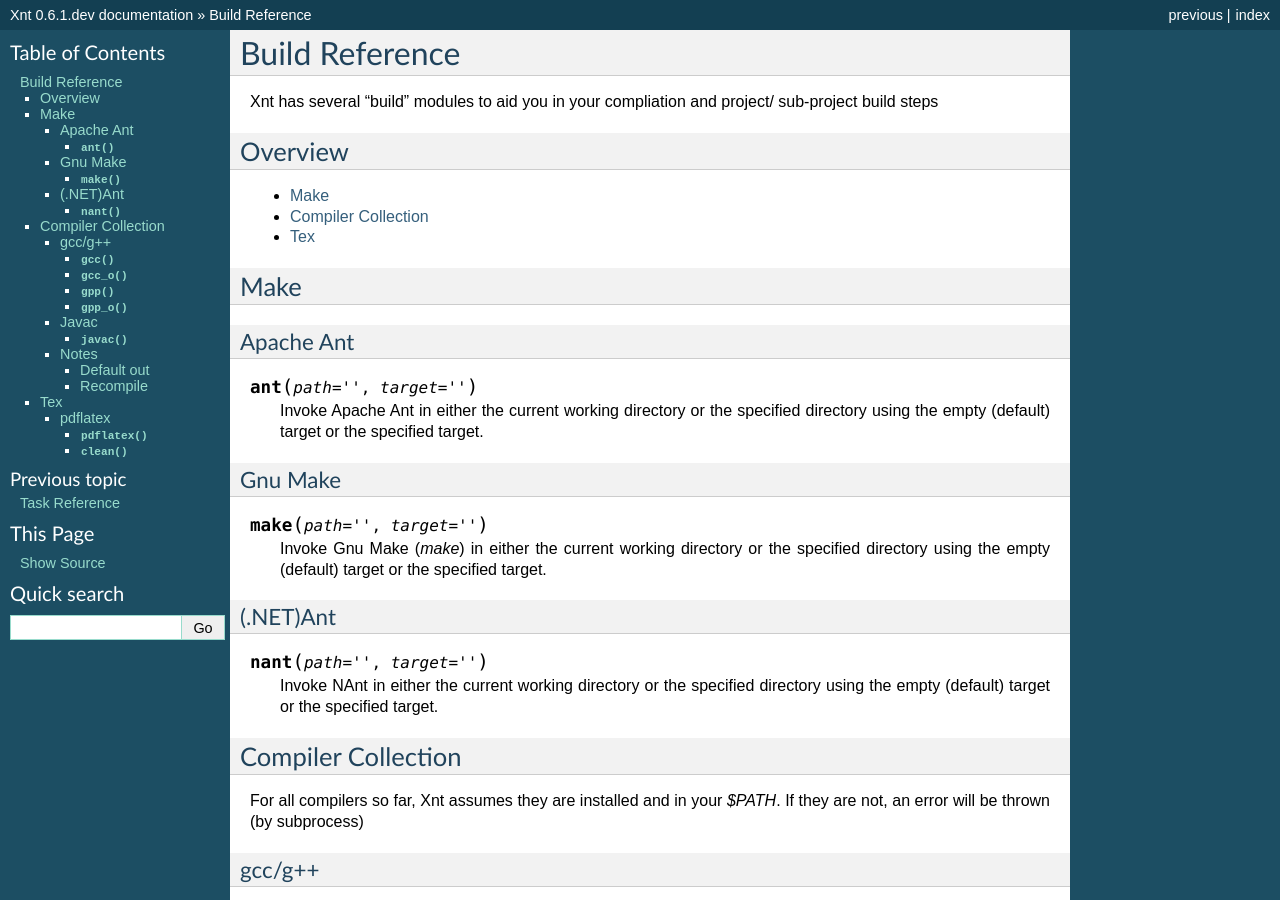
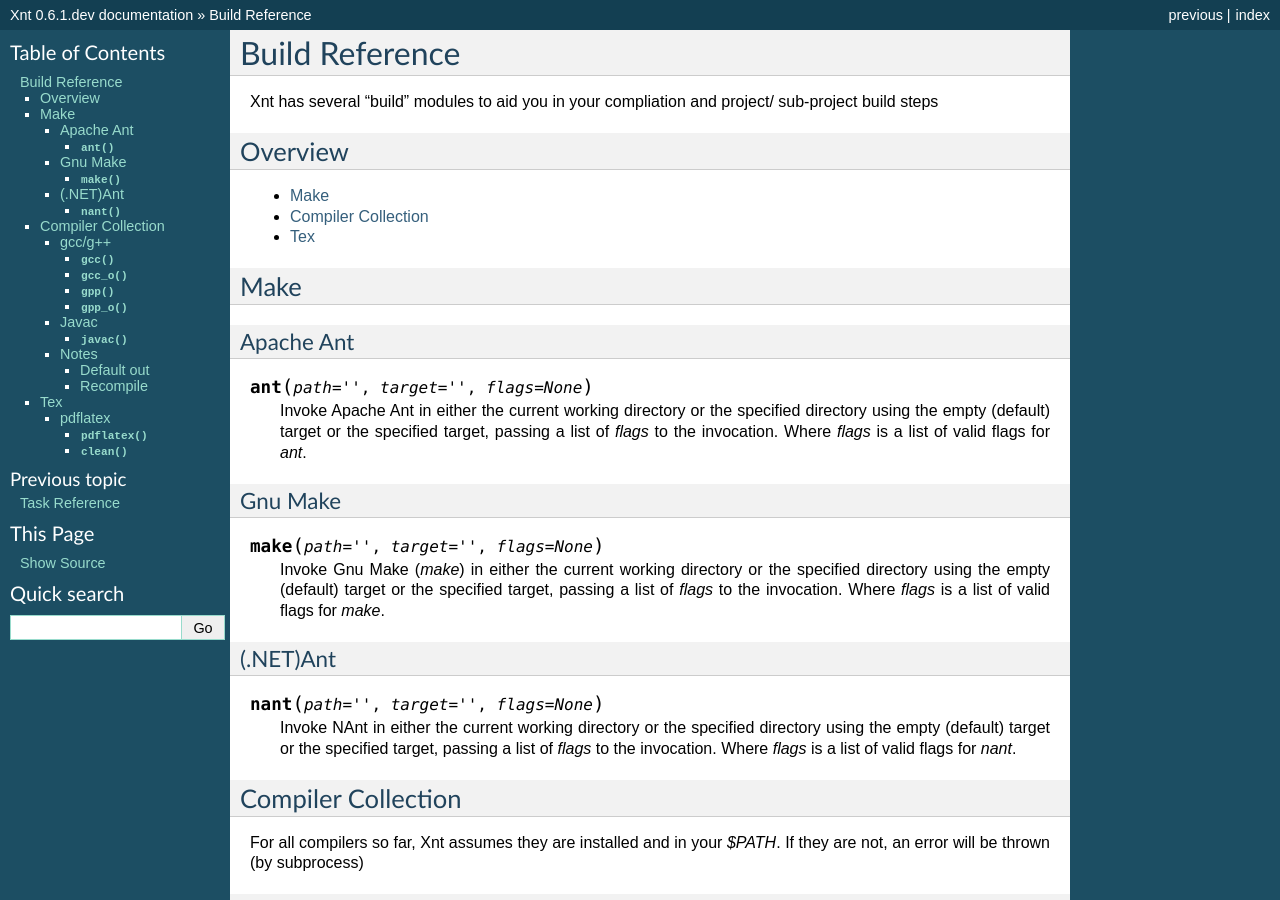
Before and after one commit to kennyballou/Xnt, a Sphinx documentation site: the page built from docs/source/buildreference.rst, in a window 1280 px wide and 900 px high. Built offline with Sphinx 7.4.7, drawn with Linux system fonts in a browser that asks for light colours.

Commit message:
Update make documentation
Add `flags` parameter to function def and documentation

```diff
--- a/docs/source/buildreference.rst
+++ b/docs/source/buildreference.rst
@@ -21,29 +21,34 @@ Apache Ant
 ----------
 
 .. _xnt.build.make.ant:
-.. function:: ant(path="", target="")
+.. function:: ant(path="", target="", flags=None)
 
     Invoke Apache Ant in either the current working directory or the specified
-    directory using the empty (default) target or the specified target.
+    directory using the empty (default) target or the specified target, passing
+    a list of *flags* to the invocation. Where *flags* is a list of valid
+    flags for *ant*.
 
 Gnu Make
 --------
 
 .. _xnt.bulid.make.make:
-.. function:: make(path="", target="")
+.. function:: make(path="", target="", flags=None)
 
     Invoke Gnu Make (*make*) in either the current working directory or the
     specified directory using the empty (default) target or the specified
-    target.
+    target, passing a list of *flags* to the invocation. Where *flags* is a
+    list of valid flags for *make*.
 
 (.NET)Ant
 ---------
 
 .. _xnt.build.make.nant:
-.. function:: nant(path="", target="")
+.. function:: nant(path="", target="", flags=None)
 
     Invoke NAnt in either the current working directory or the specified
-    directory using the empty (default) target or the specified target.
+    directory using the empty (default) target or the specified target, passing
+    a list of *flags* to the invocation. Where *flags* is a list of valid flags
+    for *nant*.
 
 Compiler Collection
 ===================
```
